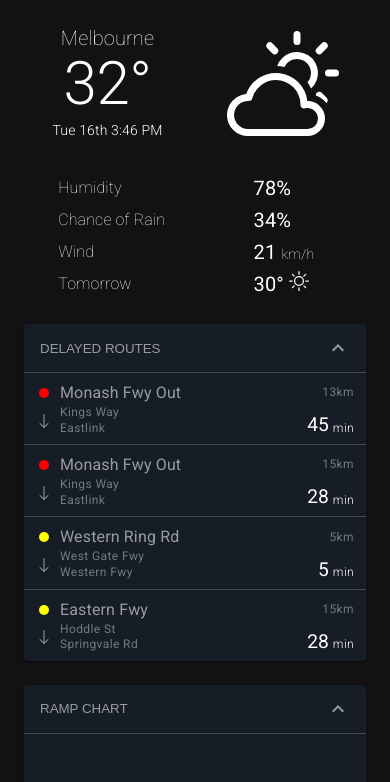
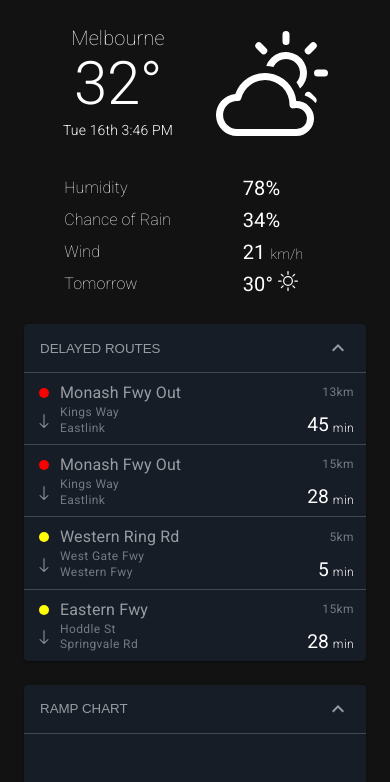
Before and after one commit to benliu07/traffic-ramping, a React (Create React App) app: page / in a window 390 px wide. Shown: the top 782 px of the page. Built offline with nearby package versions, Linux system fonts and the light colour scheme.

Commit message:
fix weather widget mobile responsive design

```diff
--- a/src/components/WeatherWidget/WeatherWidget.tsx
+++ b/src/components/WeatherWidget/WeatherWidget.tsx
@@ -30,6 +30,8 @@ const WeatherWidget = ({ weather }: WeatherWidgetProps) => {
     <Grid
       container
       data-testid="weather-widget"
+      justifySelf="center"
+      maxWidth={300}
       rowSpacing={4}
       textAlign="center"
     >
@@ -107,9 +109,5 @@ const BoldTypography = styled(Typography)`
 const StyledTypography = styled(Typography)`
   flex: 5;
   line-height: 2;
-  padding-left: 0.5rem;
-
-  @media (max-width: 480px) {
-    padding-left: 10%;
-  }
+  padding-left: 1.2rem;
 `;
```
